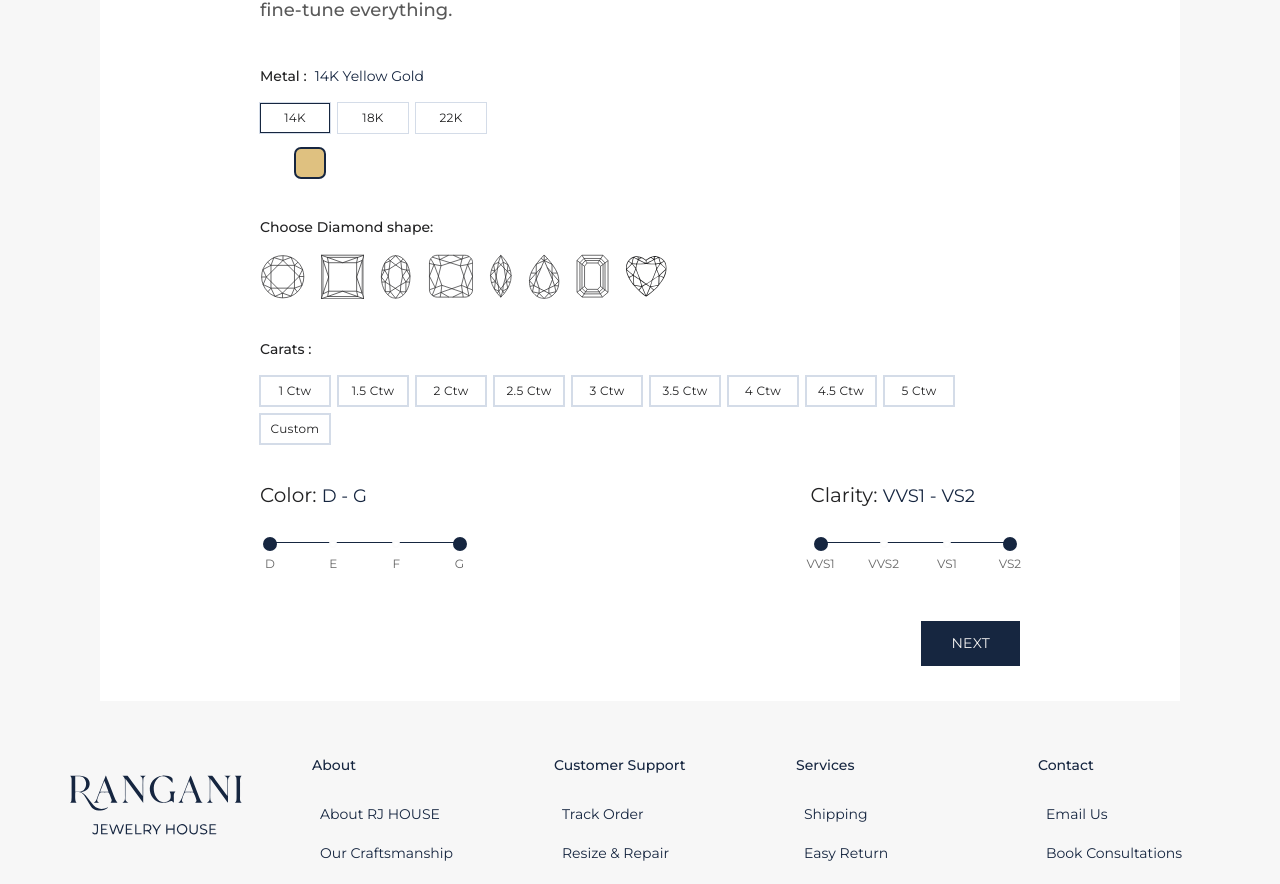
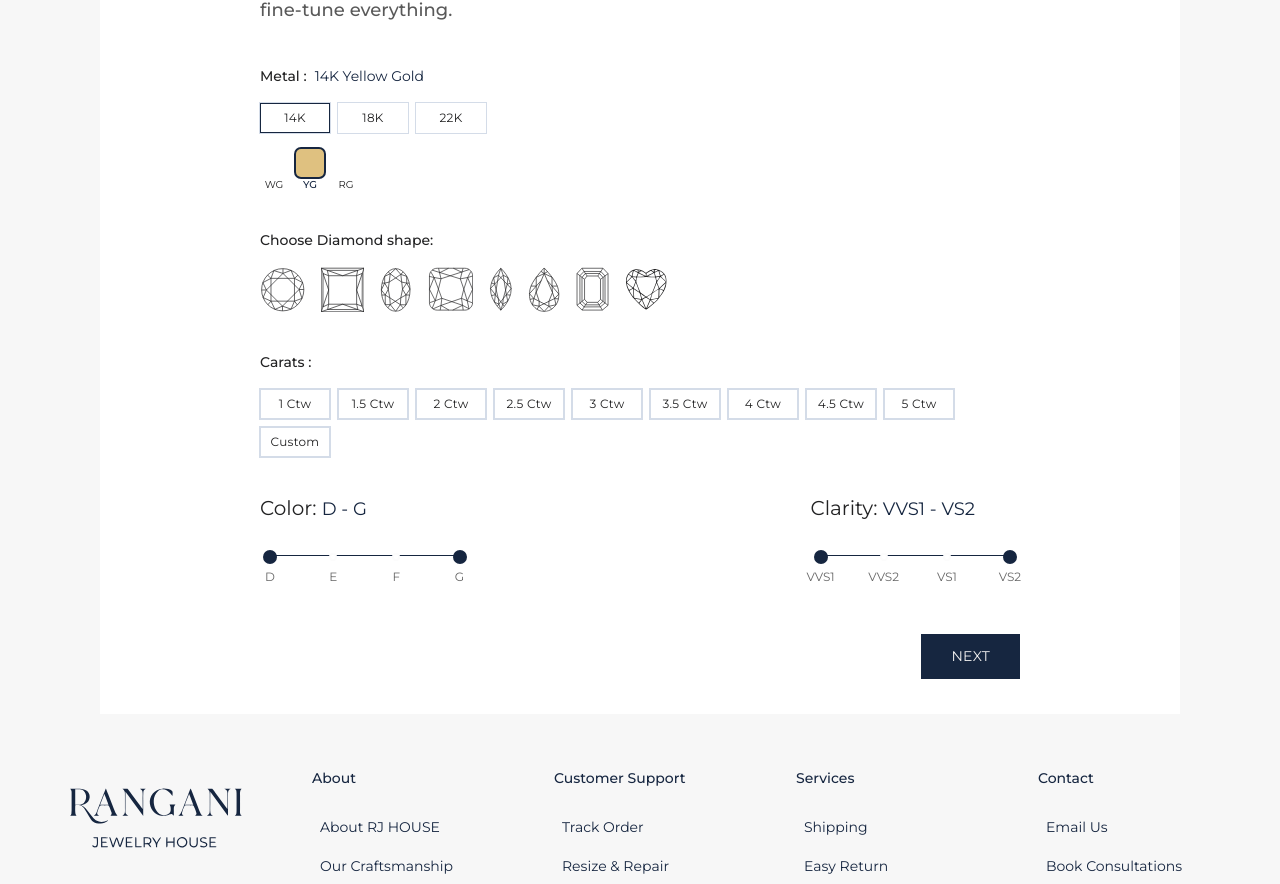
Before and after one commit to ranganijewels/rjh, a Next.js app: page /customize/form/reference in a window 1280 px wide. Shown: the part 1169-2053 px from the top of the page. Built offline with nearby package versions, Linux system fonts and the light colour scheme; no server answers.

Commit message:
PDP feedback round: short-desc fallback, swatch captions (WG/YG/RG), default shape underline, clarity above ring size, remove duplicate feature strip + write-a-review button

```diff
--- a/src/commomPages/ProductDetails/Details.jsx
+++ b/src/commomPages/ProductDetails/Details.jsx
@@ -1,8 +1,6 @@
 "use client";
 import React, { useState, useEffect, useMemo, useRef } from "react";
-import FeaturesList from "@/components/common/FeaturesList/FeaturesList";
 import Button from "@/components/ui/Button/Button";
-import { WHY_CHOOSE_ICON } from "@/constants/constant";
 import ProductsGallery from "./ProductsGallery";
 import MetalSelector from "./MetalSelector";
 import DiamondOptions from "./DiamondOptions";
@@ -614,11 +612,20 @@ const Details = () => {
             />
           )}
 
-          {productInfo?.short_description && (
-            <p className="text-[13.5px] font-[300] text-[var(--grey-2)] leading-relaxed">
-              {productInfo.short_description}
-            </p>
-          )}
+          {(() => {
+            // Short description with graceful fallback to the opening of the
+            // long description, so this slot is never empty (spec item 4).
+            const sd =
+              productInfo?.short_description ||
+              (productInfo?.description
+                ? String(productInfo.description).replace(/\s+/g, " ").slice(0, 140).replace(/\s\S*$/, "") + "…"
+                : "");
+            return sd ? (
+              <p className="text-[13.5px] font-[300] text-[var(--grey-2)] leading-relaxed">
+                {sd}
+              </p>
+            ) : null;
+          })()}
 
           <div className="space-y-[8px]">
             {effectivePrice > 0 ? (
@@ -833,6 +840,38 @@ const Details = () => {
             setSelectedCarat={setSelectedCarat}
           />
         )}
+        {clarityOptions.length > 0 && (
+          <div className="space-y-[8px]">
+            <p className="text-[14px] font-[500] text-[var(--grey-2)]">
+              Clarity :{" "}
+              <span className="text-sm font-normal text-[var(--teal-1)]">
+                {selectedClarity || "Select"}
+              </span>
+            </p>
+            <div className="flex gap-2 flex-wrap">
+              {clarityOptions.map((c) => (
+                <button
+                  key={c.code}
+                  type="button"
+                  onClick={() => {
+                    pricingEnabledRef.current = true;
+                    setSelectedClarity(c.code);
+                    updatePricingWithClarity(c.code);
+                  }}
+                  className={`min-w-[54px] px-3 py-[7px] text-[12px] border transition-colors ${
+                    selectedClarity === c.code
+                      ? "border-[var(--teal-1)] text-[var(--teal-1)]"
+                      : "border-[var(--teal-3)] text-[var(--grey-2)] hover:border-[var(--teal-1)]"
+                  }`}
+                  title={c.name}
+                >
+                  {c.code}
+                </button>
+              ))}
+            </div>
+          </div>
+        )}
+
         {productInfo?.sizes?.length > 0 && (
           <RingSizeSelector
             label={productInfo?.category?.name}
@@ -872,38 +911,6 @@ const Details = () => {
             }}
             isInvalid={!!errorMessage}
           />
-        )}
-
-        {clarityOptions.length > 0 && (
-          <div className="space-y-[8px]">
-            <p className="text-[14px] font-[500] text-[var(--grey-2)]">
-              Clarity :{" "}
-              <span className="text-sm font-normal text-[var(--teal-1)]">
-                {selectedClarity || "Select"}
-              </span>
-            </p>
-            <div className="flex gap-2 flex-wrap">
-              {clarityOptions.map((c) => (
-                <button
-                  key={c.code}
-                  type="button"
-                  onClick={() => {
-                    pricingEnabledRef.current = true;
-                    setSelectedClarity(c.code);
-                    updatePricingWithClarity(c.code);
-                  }}
-                  className={`min-w-[54px] px-3 py-[7px] text-[12px] border transition-colors ${
-                    selectedClarity === c.code
-                      ? "border-[var(--teal-1)] text-[var(--teal-1)]"
-                      : "border-[var(--teal-3)] text-[var(--grey-2)] hover:border-[var(--teal-1)]"
-                  }`}
-                  title={c.name}
-                >
-                  {c.code}
-                </button>
-              ))}
-            </div>
-          </div>
         )}
 
         {/* Free engraving — max 20 characters, saved with the order */}
@@ -994,12 +1001,7 @@ const Details = () => {
           <hr className="hr-teal-3" />
         </div>
         <TrustStrip badges={pdp?.trust_badges} />
-        <FeaturesList
-          items={pdp?.why_choose?.length ? pdp.why_choose : WHY_CHOOSE_ICON}
-          containerClass="!grid !grid-cols-1 min-[400px]:!grid-cols-2 !gap-x-2 !gap-y-3"
-          itemClass="!m-0 !p-1"
-          iconClass="!w-[24px] !h-[24px] shrink-0"
-        />
+        {/* Second feature strip removed per feedback — TrustStrip above covers it. */}
         {productInfo && (
           <FeaturesSpecs
             selectedWeight={selectedWeight}
--- a/src/commomPages/ProductDetails/DiamondOptions.jsx
+++ b/src/commomPages/ProductDetails/DiamondOptions.jsx
@@ -149,11 +149,23 @@ const DiamondOptions = ({
   }, [variantList, shapeFromUrl, designNo]);
 
   useEffect(() => {
-    if (activeVariant) {
-      setSelectedShapeLabel(toTitleCase(getDisplayShape(activeVariant)));
-    }
-    setSelectedShapeLabel(occasion?.custom_title || "");
-  }, []);
+    // Default the selected shape to the current product's own variant so the
+    // active underline is visible on first load (not only after a click).
+    if (selectedShapeLabel) return;
+    const ownShape = String(productInfo?.shape || "").toLowerCase();
+    const current =
+      activeVariant ||
+      (variantList || []).find(
+        (v) =>
+          String(getDisplayShape(v)).toLowerCase() === ownShape ||
+          v?.shape === productInfo?.occasion?.name
+      ) ||
+      null;
+    const label = current
+      ? toTitleCase(getDisplayShape(current))
+      : occasion?.custom_title || "";
+    if (label) setSelectedShapeLabel(label);
+  }, [activeVariant, variantList, productInfo?.shape]);
 
   /** ---------------- AUTO SELECT DEFAULT CARAT ---------------- */
 
@@ -256,6 +268,8 @@ const DiamondOptions = ({
               if (!IconComponent) return null;
 
               const isActive =
+                String(selectedShapeLabel || "").toLowerCase() ===
+                  String(getDisplayShape(variant) || "").toLowerCase() ||
                 String(shapeFromUrl)?.toLowerCase() ===
                   String(getDisplayShape(variant))?.toLowerCase() ||
                 designNo === variant.designno ||
@@ -285,7 +299,7 @@ const DiamondOptions = ({
                   }}
                   className={clsx(
                     "slide-card cursor-pointer flex items-center justify-center shrink-0",
-                    isActive && "border-b border-[var(--teal-1)]"
+                    isActive && "border-b-2 border-[var(--teal-1)] pb-[3px]"
                   )}
                 >
                   <IconComponent
--- a/src/commomPages/ProductDetails/MetalSelector.jsx
+++ b/src/commomPages/ProductDetails/MetalSelector.jsx
@@ -13,6 +13,20 @@ const colorMap = {
     "linear-gradient(135deg, var(--metal-white) 50%, var(--metal-yellow) 50%)",
   "WHITE/ROSE":
     "linear-gradient(135deg, var(--metal-white) 50%, var(--metal-rose) 50%)",
+};
+
+// Short labels shown under the colour swatches (feedback: WG / YG / RG / Silver).
+const shortColorName = (c) => {
+  const u = String(c || "").toUpperCase();
+  if (u.includes("WHITE") && u.includes("YELLOW")) return "WY";
+  if (u.includes("WHITE") && u.includes("ROSE")) return "WR";
+  if (u.includes("TWO")) return "2T";
+  if (u.includes("WHITE")) return "WG";
+  if (u.includes("YELLOW")) return "YG";
+  if (u.includes("ROSE")) return "RG";
+  if (u.includes("SILVER")) return "Silver";
+  if (u.includes("PLATINUM")) return "PT";
+  return u.slice(0, 2);
 };
 
 const colorPriority = {
@@ -187,8 +201,8 @@ const MetalSelector = ({
           {[...availableColors]
             .sort((a, b) => (colorPriority[a] || 99) - (colorPriority[b] || 99))
             .map((c, idx) => (
+              <div key={`${c}-${idx}`} className="flex flex-col items-center gap-[3px]">
                 <Button
-                key={`${c}-${idx}`}
                   ariaLabel={`${toTitleCase(c)} ${metalType}`}
                   background={getBackground(c)}
                   variant="colorPalette"
@@ -203,6 +217,17 @@ const MetalSelector = ({
                       : color === c) && "ring-2 ring-[var(--teal-1)]"
                   )}
                 />
+                <span
+                  className={clsx(
+                    "text-[10px] leading-none",
+                    (useActiveSource === "activeColor" ? activeColor === c : color === c)
+                      ? "text-[var(--teal-1)] font-medium"
+                      : "text-[var(--grey-2)]"
+                  )}
+                >
+                  {shortColorName(c)}
+                </span>
+              </div>
             ))}
         </div>
       )}
--- a/src/commomPages/ProductDetails/ReviewsSection.jsx
+++ b/src/commomPages/ProductDetails/ReviewsSection.jsx
@@ -183,13 +183,8 @@ const ReviewsSection = ({ productId }) => {
             {summary.count === 1 ? "1 review" : `${summary.count} reviews`}
           </span>
         </div>
-        <button
-          type="button"
-          onClick={() => setShowForm((v) => !v)}
-          className="mt-[20px] inline-flex items-center border border-[var(--teal-1)] px-[26px] py-[10px] text-[12px] uppercase tracking-[0.1em] text-[var(--teal-1)] transition-colors hover:bg-[var(--teal-1)] hover:text-white"
-        >
-          {showForm ? "Close" : "Write a Review"}
-        </button>
+        {/* "Write a Review" button removed per feedback (reviews arrive via
+            post-purchase email instead). */}
       </div>
 
       {/* Reviews list */}
```
Lines whose indentation alone changed are shown as unchanged.
